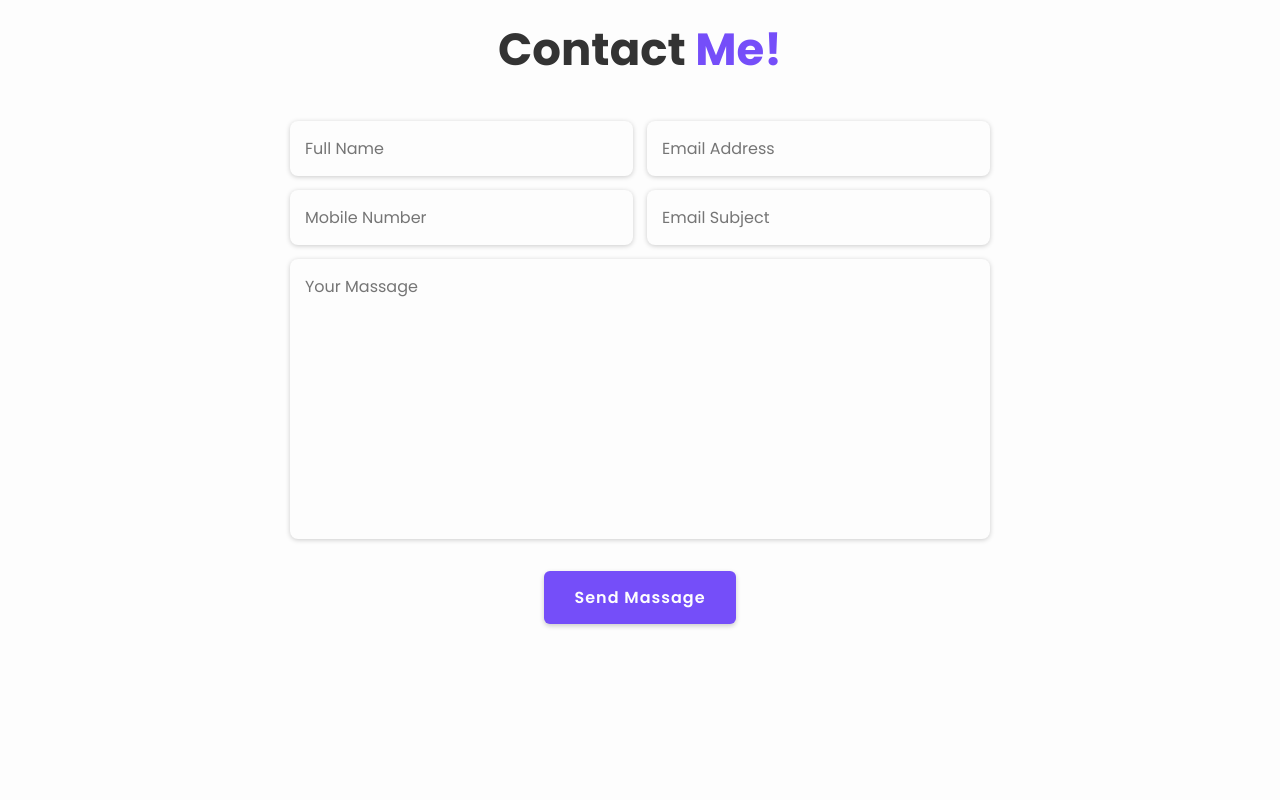
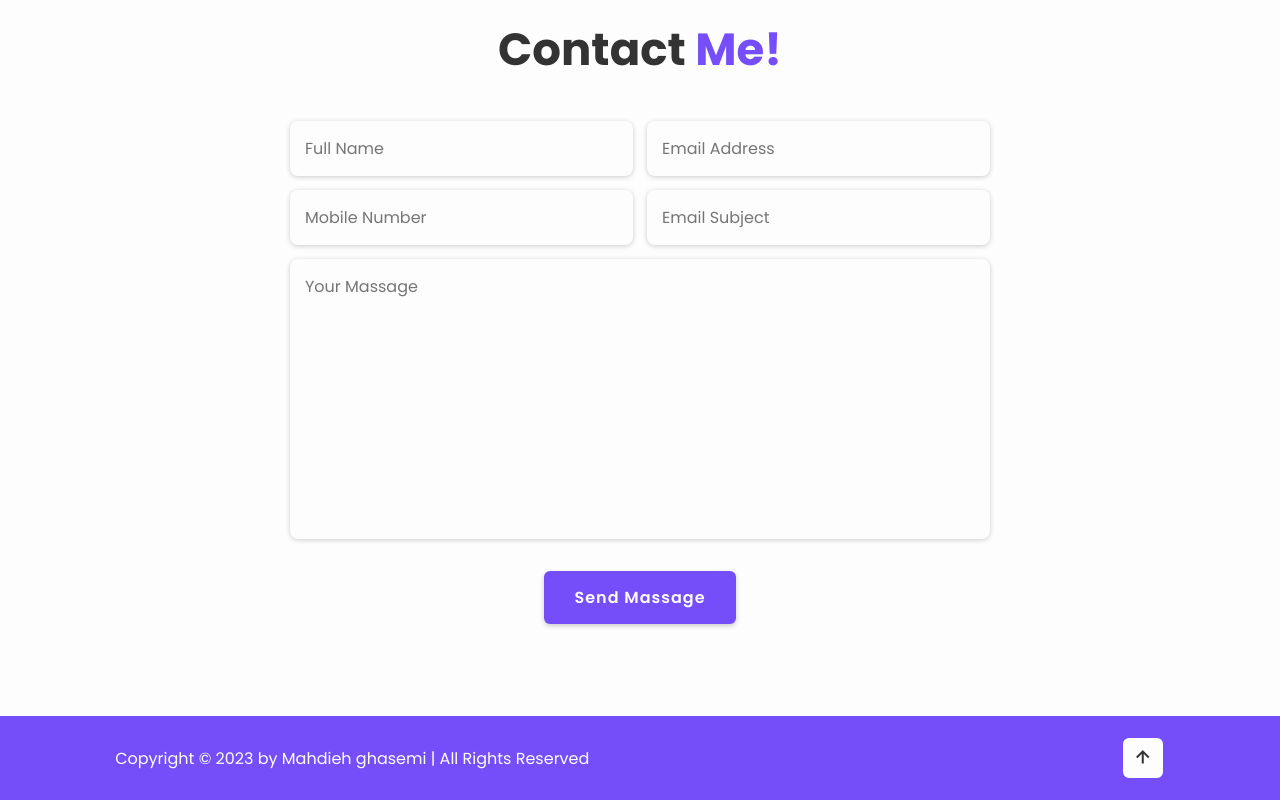
Before and after one commit to mahdiehgh79/Personal-Portfolio, a plain HTML site: page index.html in a window 1280 px wide. Shown: the part 5339-6139 px from the top of the page. Before the commit the page ends 6055 px from the top, so only its background shows below. Drawn offline with nearby package versions, Linux system fonts and the light colour scheme.

Commit message:
Update index.html
add footersection

```diff
--- a/index.html
+++ b/index.html
@@ -293,6 +293,16 @@
       </form>
     </section>
 
+    <!--footer-->
+    <footer class="footer">
+      <div class="footer-text">
+        <p>Copyright &copy; 2023 by Mahdieh ghasemi | All Rights Reserved</p>
+      </div>
+      <div class="footer-iconTop">
+        <a href="#home"><i class="bx bx-up-arrow-alt"></i></a>
+      </div>
+    </footer>
+
     <script src="https://cdn.jsdelivr.net/npm/swiper@11/swiper-bundle.min.js"></script>
 
     <script src="script.js"></script>
```
